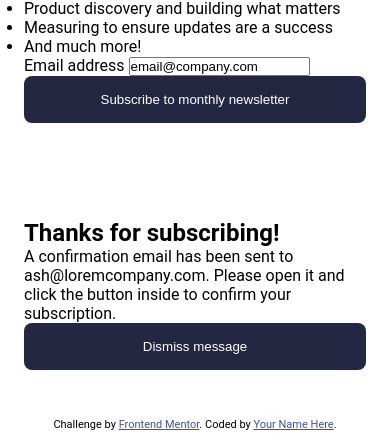
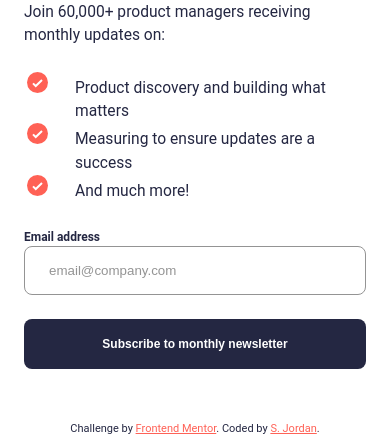
Before and after one commit to curricle/Newsletter-Sign-up-Form, a plain HTML site: page index.html in a window 390 px wide. Shown: the part 712-1152 px from the top of the page. Drawn offline with Linux system fonts and the light colour scheme.

Commit message:
Mobile styling

```diff
--- a/index.html
+++ b/index.html
@@ -9,11 +9,6 @@
 
     <title>Frontend Mentor | Newsletter sign-up form with success message</title>
 
-    <!-- Feel free to remove these styles or customise in your own stylesheet 👍 -->
-    <style>
-      .attribution { font-size: 11px; text-align: center; }
-      .attribution a { color: hsl(228, 45%, 44%); }
-    </style>
   </head>
   <body>
 
@@ -39,9 +34,9 @@
         </ul>
 
         <form id="form" novalidate>
+          <span aria-live="polite" id="email-error"></span>
           <label for="email">Email address</label>
           <input id="email" name="email" type="email" value="email@company.com" />
-          <span aria-live="polite" id="email-error"></span>
 
           <button>Subscribe to monthly newsletter</button>
         </form>
@@ -51,10 +46,13 @@
       </article>
 
       <!-- Success message start -->
-      <article id="article__success-message">
+      <article id="article__success-message" class="hidden">
+
+        <img id="success-check" src="./assets/images/icon-success.svg" />
+
         <h1>Thanks for subscribing!</h1>
 
-        <p>A confirmation email has been sent to ash@loremcompany.com.
+        <p>A confirmation email has been sent to <span id="captured-email">ash@loremcompany.com</span>.
         Please open it and click the button inside to confirm your subscription.</p>
 
         <button>Dismiss message</button>
@@ -66,7 +64,7 @@
 
     <div class="attribution">
       Challenge by <a href="https://www.frontendmentor.io?ref=challenge" target="_blank">Frontend Mentor</a>.
-      Coded by <a href="#">Your Name Here</a>.
+      Coded by <a href="https://github.com/curricle">S. Jordan</a>.
     </div>
   </body>
 </html>
--- a/styles.scss
+++ b/styles.scss
@@ -14,10 +14,15 @@
 
 body {
     font-family: "Roboto", sans-serif;
+    color: $blue-800;
+    @include text-style($font-weight: 400);
 }
 
 article {
     padding: $spacing-600 $spacing-300;
+    display: flex;
+    flex-direction: column;
+    gap: $spacing-300;
 }
 
 button {
@@ -27,5 +32,77 @@ button {
     border-radius: $spacing-100;
     border: none;
     color: $white;
-    @use text-style(12px, $line-height: 150%);
+    @include text-style($size: 12px, $line-height: 150%);
+
+    &:hover {
+        background: $gradient-4;
+    }
 }
+
+h1 {
+    @include text-style($size: 56px, $line-height: 100%);
+}
+
+ul {
+
+    list-style-type: none;
+    margin-left: $spacing-300;
+
+    li {
+        padding-left: 27px;
+
+        &::marker {
+            content: url('./assets/images/icon-list.svg');
+        }
+    }
+}
+
+form {
+    display: grid;
+    grid-template-areas:
+        "label error"
+        "input input"
+        "button button";
+
+    input {
+        padding: $spacing-200 $spacing-300;
+        border: 1px solid $grey;
+        border-radius: $spacing-100;
+        grid-area: input;
+        color: $grey;
+    }
+
+    label {
+        grid-area: label;
+        justify-self: first baseline;
+        @include text-style($size: 12px);
+    }
+
+    button {
+        grid-area: button;
+        margin-top: $spacing-300;
+    }
+
+    #email-error {
+        grid-area: error;
+    }
+
+}
+
+#success-check {
+    height: $spacing-800;
+    width: $spacing-800;
+}
+
+.hidden {
+    display: none;
+}
+
+.attribution {
+    font-size: 11px;
+    text-align: center;
+
+    a {
+        color: $red;
+    }
+}
--- a/styles/_mixins.scss
+++ b/styles/_mixins.scss
@@ -1,5 +1,8 @@
-@mixin text-style($size: $spacing-200, $line-height: 100%, $font-weight: 700) {
-    font-size: $size;
+@use "sass:math";
+@use "variables" as *;
+
+@mixin text-style($size: $spacing-200, $line-height: 150%, $font-weight: 700) {
+    font-size: clamp(calc($size*0.72), 4vw, $size);
     line-height: $line-height;
     font-weight: $font-weight;
 }
--- a/styles/_variables.scss
+++ b/styles/_variables.scss
@@ -4,7 +4,7 @@ $grey: hsl(0, 0%, 58%);
 $blue-800: hsl(234, 29%, 20%);
 $blue-700: hsl(235, 18%, 26%);
 $red: hsl(4, 100%, 67%);
-$gradient-4: linear-gradient(hsl(12, 100%, 61%) hsl(346, 100%, 66%));
+$gradient-4: linear-gradient(hsl(12, 100%, 61%), hsl(346, 100%, 66%));
 
 //Spacing
 $spacing-100: 8px;
```
Also changed, not shown: styles.css, 1 other file.
